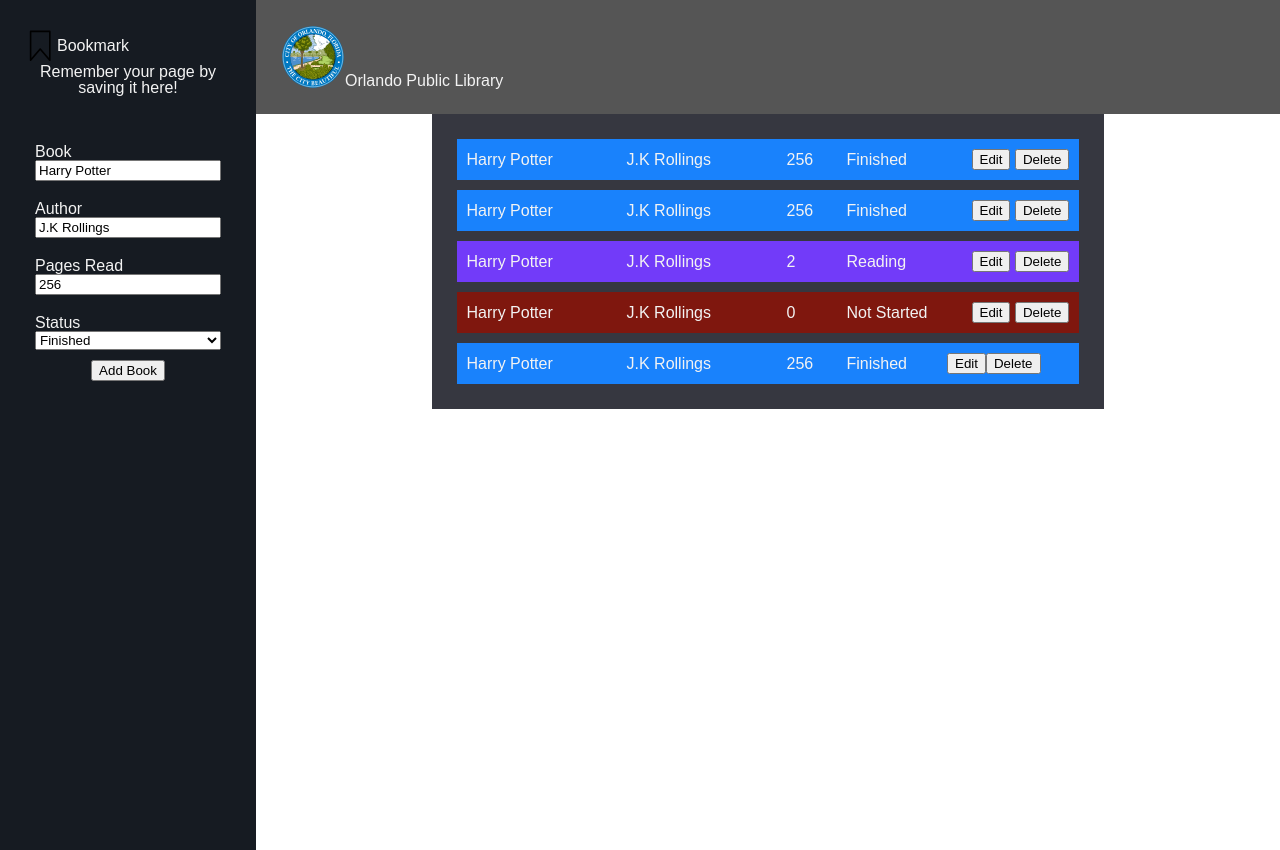
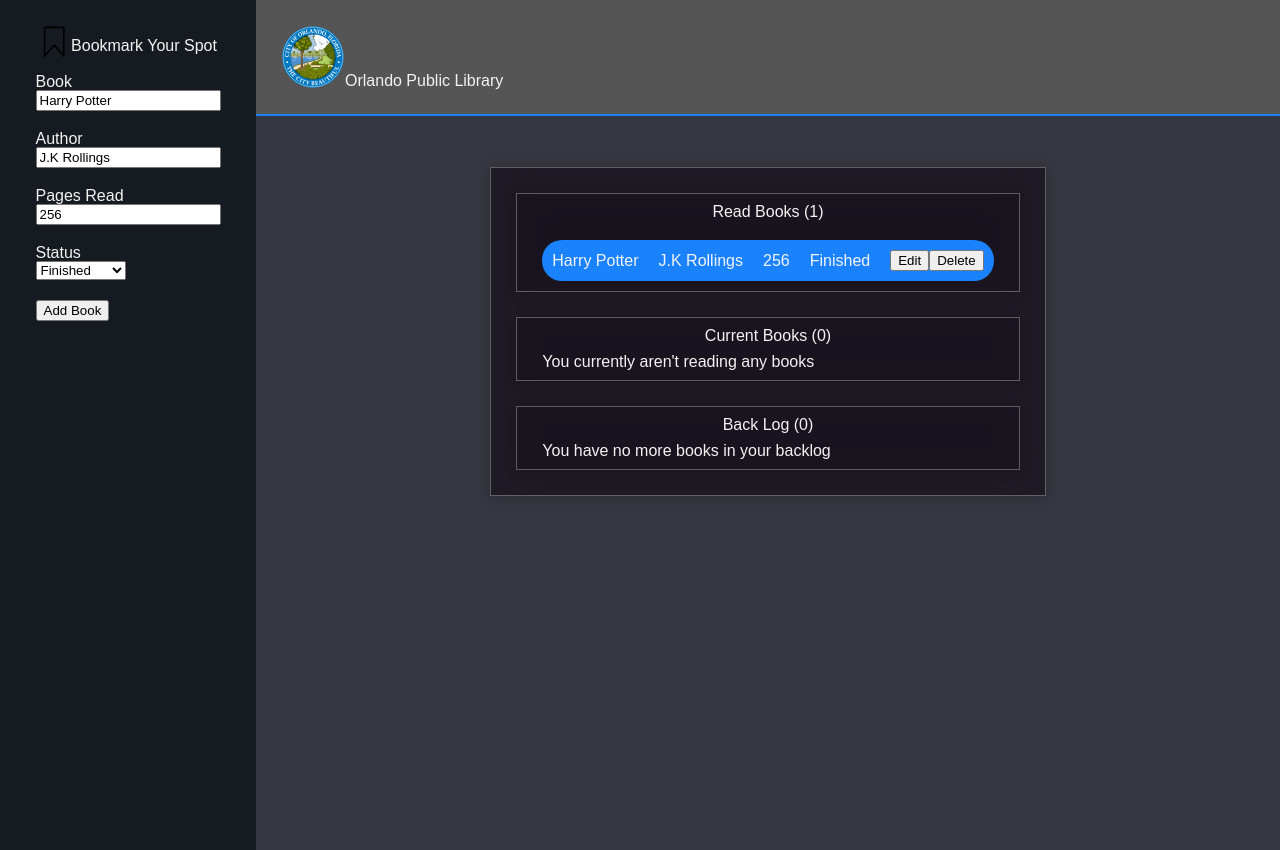
Before and after one commit to Jwade1781/Odin_Library, a plain HTML site: page src/index.html in a window 1280 px wide. Both pictures are taken after a click on the button "Add Book". Drawn offline with Linux system fonts and the light colour scheme.

Commit message:
Basic JavaScript implemenetation for adding books

```diff
--- a/src/common.css
+++ b/src/common.css
@@ -1,12 +1,16 @@
 .frostedGlassBackground {
     backdrop-filter: blur(20px);
-    /*background-color: rgba(201,238,234, 0.8);*/
-    background-color: rgba(255,255,255,0.5);
+    background-color: rgba(25, 21, 30, 0.8);
+    /*background-color: rgba(255,255,255,0.5);*/
     box-shadow: 0 1px 12px rgba(0, 0, 0, 0.25);
-    border: 1px solid rgba(255,255,255,0.3);
+    border: 1px solid rgba(255, 255, 255, 0.3);
 }
 
 .darkHover:hover {
     opacity: 0.9;
     cursor: pointer;
 }
+
+.shadowHover:hover {
+    filter: drop-shadow(1px 1px 2px gray);
+}
--- a/src/global.css
+++ b/src/global.css
@@ -4,7 +4,7 @@
 	--medPadding: 25px;
 	--lgPadding: 50px;
 
-	--mainColor: white;
+	--mainColor: rgb(54, 55, 64);
 
 	--lightColor: #f3f3f3;
 	--darkColor: #222;
--- a/src/index.css
+++ b/src/index.css
@@ -23,6 +23,10 @@ body {
 }
 
 #sideForm {
+    align-self: flex-start;
+    position: sticky;
+    top: 0;
+    overflow-y: auto;
     background-color: var(--accentColor1);
     display: flex;
     flex-direction: column;
@@ -30,35 +34,32 @@ body {
     padding: var(--medPadding);
 }
 
-#sideForm > #header > div {
+#sideForm>#header>div {
     display: flex;
     flex-direction: row;
-    align-items: center;
+    justify-content: center;
 }
 
-#sideForm > #header > div > h2 {
+#sideForm>#header>div>h2 {
     margin-bottom: var(--smPadding);
 }
 
-#sideForm > #header > h6 {
-    margin-top: 0;
-    text-align: center;
+#sideForm>form {
+    display: flex;
+    flex-direction: column;
+    align-self: center;
 }
 
-
-#sideForm > form {
-    display: flex;
-    flex-direction: column;
-}
-
-#sideForm > form > div {
+#sideForm>form>div {
     display: flex;
     flex-direction: column;
     margin: var(--smPadding);
+    width: fit-content;
 }
 
-#sideForm > form > button {
-   align-self: center;
+#sideForm>form>button {
+    margin: var(--smPadding);
+    align-self: flex-start;
 }
 
 #mainContent {
@@ -66,56 +67,57 @@ body {
     flex-direction: column;
     width: 100%;
     color: var(--fontLight);
-
 }
 
-#mainContent > * {
+#mainContent>* {
     padding: var(--medPadding);
 }
 
-#mainContent > #header {
+#mainContent>#header {
     background-color: var(--accentColor2);
+    border-bottom: 2px solid #1982FC;
     display: flex;
     flex-direction: row;
     height: fit-content;
-
 }
 
-#mainContent > #header > h2 {
+#mainContent>#header>h2 {
     margin: 0;
     align-self: flex-end;
 }
 
-#mainContent > #books {
-    background-color: var(--accentColor3);
+#mainContent>#books {
+    margin-top: 5%;
     width: fit-content;
     display: grid;
     align-self: center;
     grid-template-rows: repeat(1, 1fr);
+    gap: var(--medPadding);
+}
+
+#mainContent>#books>div {
+    padding: var(--smPadding) var(--medPadding);
+    display: flex;
+    flex-direction: column;
     gap: var(--smPadding);
 }
-#mainContent > #books > .book {
+
+#mainContent>#books>div>h4,
+#mainContent>#books>div>h6 {
+    margin: 0;
+}
+
+#mainContent>#books>div>.book {
     display: flex;
     flex-direction: row;
     align-items: center;
-    gap: 20px;
+    border-radius: var(--roundBorder);
+    width: fit-content;
+
 }
 
-#mainContent > #books > .book > * {
+#mainContent>#books>div>.book>* {
     margin: var(--smPadding);
-}
-
-#mainContent > #books > .book > .authorName,
-#mainContent > #books > .book > .bookName{
-    width: 120px;
-}
-
-#mainContent > #books > .book > .pagesRead{
-    width: 20px;
-}
-
-#mainContent > #books > .book > .bookStatus {
-    width: 85px;
 }
 
 .smIcon {
@@ -128,6 +130,18 @@ body {
     width: auto;
 }
 
-.finished{background-color: #1982FC;}
-.reading{background-color: #723bf9;}
-.notstarted{background-color: rgb(127,23,14);}
+#mainContent>#books>div>h4 {
+    text-align: center;
+}
+
+.finished {
+    background-color: #1982FC;
+}
+
+.reading {
+    background-color: #723bf9;
+}
+
+.notstarted {
+    background-color: rgb(127, 23, 14);
+}
--- a/src/index.html
+++ b/src/index.html
@@ -15,10 +15,8 @@
         <div id="header">
             <div>
                 <img src="../data/Images/bookMark.svg" class="smIcon">
-                <h2>Bookmark</h2>
+                <h2>Bookmark Your Spot</h2>
             </div>
-
-            <h6>Remember your page by saving it here!</h6>
         </div>
 
         <form>
@@ -56,52 +54,21 @@
             <h2>Orlando Public Library</h2>
         </div>
 
-        <div id="books">
-            <div class="book finished">
-                <h2 class="bookName">Harry Potter</h2>
-                <h4 class="authorName">J.K Rollings</h4>
-                <h5 class="pagesRead">256</h5>
-                <h6 class="bookStatus">Finished</h6>
-                <div class="editButtons">
-                    <button class="darkHover" type="button">Edit</button>
-                    <button class="darkHover" type="button">Delete</button>
-                </div>
+        <div id="books" class="frostedGlassBackground">
+            <div id="finishedBooks" class="frostedGlassBackground shadowHover">
+                <h4 id="finishedBooksMainHeader" class="">Read Books (0)</h4>
+                <h6 id="finishedBooksSubHeader">You haven't finished any books yet</h6>
             </div>
 
-            <div class="book finished">
-                <h2 class="bookName">Harry Potter</h2>
-                <h4 class="authorName">J.K Rollings</h4>
-                <h5 class="pagesRead">256</h5>
-                <h6 class="bookStatus">Finished</h6>
-                <div class="editButtons">
-                    <button class="darkHover" type="button">Edit</button>
-                    <button class="darkHover" type="button">Delete</button>
-                </div>
+            <div id="readingBooks" class="frostedGlassBackground shadowHover">
+                <h4 id="readingBooksMainHeader" class="">Current Books (0)</h4>
+                <h6 id="readingBooksSubHeader">You currently aren't reading any books</h6>
             </div>
 
-            <div class="book reading">
-                <h2 class="bookName">Harry Potter</h2>
-                <h4 class="authorName">J.K Rollings</h4>
-                <h5 class="pagesRead">2</h5>
-                <h6 class="bookStatus">Reading</h6>
-                <div class="editButtons">
-                    <button class="darkHover" type="button">Edit</button>
-                    <button class="darkHover" type="button">Delete</button>
-                </div>
+            <div id="notstartedBooks" class="frostedGlassBackground shadowHover">
+                <h4 id="notstartedBooksMainHeader" class="">Back Log (0)</h4>
+                <h6 id="notstartedBooksSubHeader">You have no more books in your backlog</h6>
             </div>
-
-            <div class="book notstarted">
-                <h2 class="bookName">Harry Potter</h2>
-                <h4 class="authorName">J.K Rollings</h4>
-                <h5 class="pagesRead">0</h5>
-                <h6 class="bookStatus">Not Started</h6>
-                <div class="editButtons">
-                    <button class="darkHover" type="button">Edit</button>
-                    <button class="darkHover" type="button">Delete</button>
-                </div>
-            </div>
-
-
         </div>
     </div>
 </body>
--- a/src/main.js
+++ b/src/main.js
@@ -1,5 +1,14 @@
 function book() { }
-book.prototype.consoleTables = function () { console.table(this) }
+book.prototype.printBook = function () { console.table(this) }
+
+function library() { }
+library.prototype.books = [];
+library.prototype.printBooks = function () { console.table(this.books) }
+
+const readLibrary = new library();
+const readingLibrary = new library();
+const backlogLibrary = new library();
+
 
 function addBook() {
     const newBook = new book();
@@ -7,47 +16,70 @@ function addBook() {
     newBook.bookName = document.querySelector("#bookName").value;
     newBook.pagesRead = document.querySelector("#pagesRead").value;
     newBook.readStatus = document.querySelector("#readStatus").value;
-    //newBook.consoleTables();
-
-    appendLibrary(newBook);
-}
-
-function appendLibrary(newBook) {
-    const divBookStruct = {
+    newBook.bookStructure = {
         "bookName": {
             "tag": "h2",
             "class": "bookName",
-            "value": newBook.bookName,
+            "value": this.bookName.value,
         },
 
         "authorName": {
             "tag": "h4",
             "class": "authorName",
-            "value": newBook.authorName,
+            "value": this.authorName.value,
         },
 
         "pagesRead": {
             "tag": "h5",
             "class": "pagesRead",
-            "value": newBook.pagesRead,
+            "value": this.pagesRead.value,
         },
 
         "readStatus": {
             "tag": "h6",
             "class": "readStatus",
-            "value": newBook.readStatus,
+            "value": this.readStatus.value,
         }
-    };
+    }
 
-    const booksDiv = document.querySelector("#books");
+    let appendedLibrary = appendLibrary(newBook);
+    createElements(newBook);
+    const booksDivId = "#" + newBook.bookStructure["readStatus"]["value"].replace(/ /g, '').toLowerCase();
+    editPage(booksDivId + "BooksMainHeader", booksDivId + "BooksSubHeader", appendedLibrary);
+}
+
+function appendLibrary(newBook) {
+    switch (newBook.readStatus) {
+        case "Finished":
+            console.log("Finished")
+            readLibrary.books.push(newBook);
+            readLibrary.printBooks();
+            return readLibrary;
+        case "Reading":
+            console.log("Reading")
+            readingLibrary.books.push(newBook);
+            readingLibrary.printBooks();
+            return readingLibrary;
+        case "Not Started":
+            console.log("Backlog")
+            backlogLibrary.books.push(newBook);
+            backlogLibrary.printBooks();
+            return backlogLibrary;
+        default:
+            console.log("Something broke")
+            return null;
+    }
+}
+
+function createElements(newBook) {
     let parentDiv = document.createElement("div");
     parentDiv.classList.add("book");
-    for (let [outterKey, outterValue] of Object.entries(divBookStruct)) {
+    for (let [outterKey, outterValue] of Object.entries(newBook.bookStructure)) {
         let element;
         let readStatusFound = false;
 
         for (let [innerKey, innerValue] of Object.entries(outterValue)) {
-            switch(innerKey){
+            switch (innerKey) {
                 case "tag":
                     element = document.createElement(innerValue);
                     break;
@@ -59,17 +91,17 @@ function appendLibrary(newBook) {
                     element.value = innerValue;
                     element.textContent = element.value;
                     if (readStatusFound) {
-                        innerValue =
-                        innerValue = innerValue.replace(/ /g,'').toLowerCase();
+                        innerValue = innerValue.replace(/ /g, '').toLowerCase();
                         parentDiv.classList.add(innerValue);
                     }
                     break;
             }
             parentDiv.appendChild(element);
         }
+    }
+    const booksDivId = "#" + newBook.bookStructure["readStatus"]["value"].replace(/ /g, '').toLowerCase() + "Books";
+    const booksDiv = document.querySelector(booksDivId);
 
-
-    }
     let editButtonsDiv = document.createElement("div");
     editButtonsDiv.classList.add("editButtons");
 
@@ -78,11 +110,22 @@ function appendLibrary(newBook) {
     deleteButton.textContent = "Delete";
     editButton.textContent = "Edit";
     deleteButton.classList.add("darkHover");
+    deleteButton.addEventListener("click", () => {
+        booksDiv.removeChild(parentDiv);
+    })
     editButton.classList.add("darkHover");
-
     editButtonsDiv.appendChild(editButton);
     editButtonsDiv.appendChild(deleteButton);
     parentDiv.appendChild(editButtonsDiv);
-
     booksDiv.appendChild(parentDiv);
 }
+
+function editPage(mainHeaderId, subHeaderId, Library) {
+    const mainHeaderElement = document.querySelector(mainHeaderId);
+    const subHeaderElement = document.querySelector(subHeaderId);
+    if (subHeaderElement.textContent) subHeaderElement.textContent = "";
+
+    let bookStatus = mainHeaderElement.textContent;
+    bookStatus = bookStatus.substring(0, bookStatus.indexOf("(")) + "(" + Library.books.length + ")";
+    mainHeaderElement.textContent = bookStatus;
+}
```
